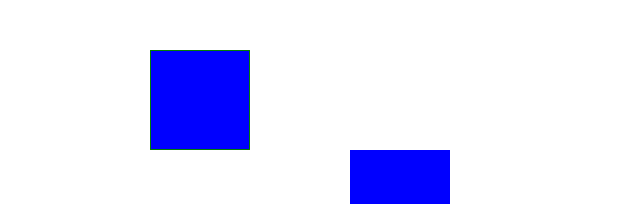
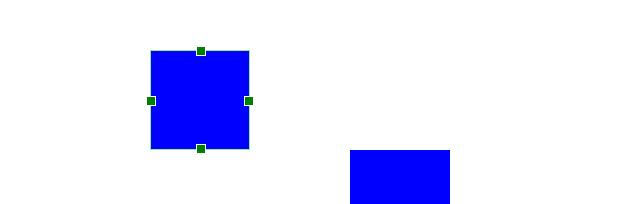
Before and after one commit to andresmanikis/drawing-spike, a website with bundled scripts: page index.html in a window 1280 px wide. Shown: the top 204 px of the page, without its empty margins (0-640 px from the left). Built offline with nearby package versions, Linux system fonts and the light colour scheme.

Commit message:
Adds handles

```diff
--- a/Handles.css
+++ b/Handles.css
@@ -1,5 +1,13 @@
 .handles {
-  border: 1px solid green;
+  border: 1px solid lightgreen;
   position: fixed;
   z-index: 1;
 }
+
+.handles .handles__handle {
+  width: 10px;
+  height: 10px;
+  background-color: green;
+  position: absolute;
+  border: 1px solid white;
+}
--- a/Handles.js
+++ b/Handles.js
@@ -1,15 +1,66 @@
-const offset = 0;
-
 export class Handles {
   constructor(x, y, width, height) {
-    const el = document.createElement("div");
-    el.className = "handles";
+    const el = createBoundingBox(x, y, width, height);
 
-    el.style.left = x - offset / 2 - width / 2;
-    el.style.top = y - offset / 2 - height / 2;
-    el.style.width = width + offset;
-    el.style.height = height + offset;
+    addTopHandle(el);
+    addRightHandle(el);
+    addBottomHandle(el);
+    addLeftHandle(el);
 
     document.body.appendChild(el);
   }
 }
+
+function createBoundingBox(x, y, width, height) {
+  const el = document.createElement("div");
+  el.className = "handles";
+
+  el.style.left = x - width / 2;
+  el.style.top = y - height / 2;
+  el.style.width = width;
+  el.style.height = height;
+
+  return el;
+}
+
+function addTopHandle(el) {
+  const handle = createHandle();
+  handle.style.top = -5;
+  handle.style.left = parseInt(el.style.width) / 2 - 5;
+  handle.style.cursor = "ns-resize";
+
+  el.appendChild(handle);
+}
+
+function addRightHandle(el) {
+  const handle = createHandle();
+  handle.style.right = -5;
+  handle.style.top = parseInt(el.style.height) / 2 - 5;
+  handle.style.cursor = "ew-resize";
+
+  el.appendChild(handle);
+}
+
+function addBottomHandle(el) {
+  const handle = createHandle();
+  handle.style.bottom = -5;
+  handle.style.left = parseInt(el.style.width) / 2 - 5;
+  handle.style.cursor = "ns-resize";
+
+  el.appendChild(handle);
+}
+
+function addLeftHandle(el) {
+  const handle = createHandle();
+  handle.style.left = -5;
+  handle.style.top = parseInt(el.style.height) / 2 - 5;
+  handle.style.cursor = "ew-resize";
+
+  el.appendChild(handle);
+}
+
+function createHandle() {
+  const handle = document.createElement("div");
+  handle.className = "handles__handle";
+  return handle;
+}
```
